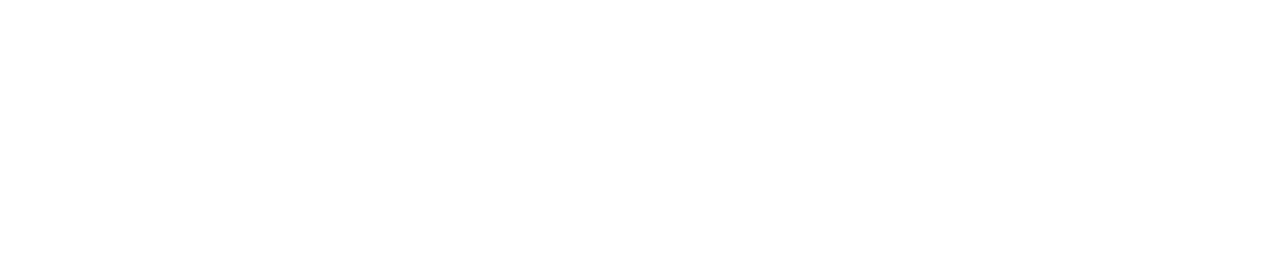
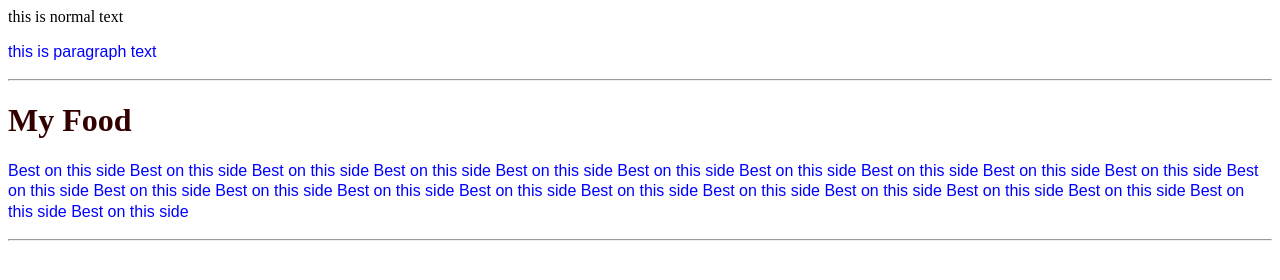
Before and after one commit to khataimotak20111/01HTML-02CSS-Tutorials, a plain HTML site: page tutorial01/04.html in a window 1280 px wide. Drawn offline with Linux system fonts and the light colour scheme.

Commit message:
20 Chapters Completed

```diff
--- a/tutorial01/04.html
+++ b/tutorial01/04.html
@@ -3,9 +3,32 @@
 <head>
 	<title>This is the title sucker!</title>
 </head>
+<style type="text/css">
+	p{
+		color: blue;
+		font-family: Arial;
+		line-height: 130%;
+	}
+	hr{
+		color: green;
+	}
+	h1{
+		color: #330000;
+	}
+</style>
 <body>
 
+	this is normal text
 
+	<p>this is paragraph text</p>
+
+	<hr />
+
+	<h1>My Food</h1>
+
+	<p>Best on this side Best on this side Best on this side Best on this side Best on this side Best on this side Best on this side Best on this side Best on this side Best on this side Best on this side Best on this side Best on this side Best on this side Best on this side Best on this side Best on this side Best on this side Best on this side Best on this side Best on this side Best on this side</p>
+
+	<hr />
 
 </body>
 </html>
```
Also changed, not shown: tutorial01/05.html (added, +46 -0 lines), tutorial01/01index.html (renamed from tutorial01/index.html).
